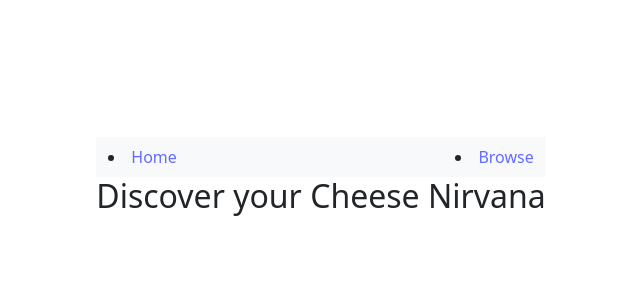
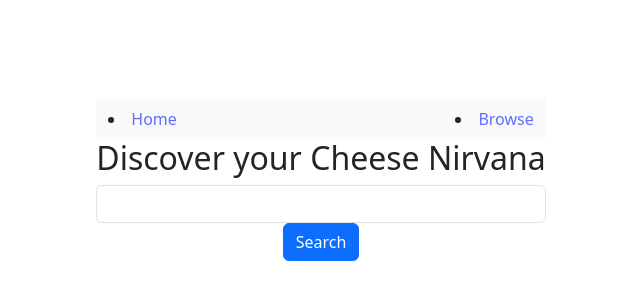
Before and after one commit to nat246/pz-cheeseria-frontend, a React (Vite) app: page / in a window 1280 px wide. Shown: the part 220-520 px from the top of the page, without its empty margins (319-959 px from the left). Built offline with nearby package versions, Linux system fonts and the light colour scheme.

Commit message:
Add SearchBar component to HomePage

```diff
--- /dev/null
+++ b/src/components/SearchBar.tsx
@@ -0,0 +1,14 @@
+import { Button, Input } from "reactstrap";
+
+const SearchBar = () => {
+  return (
+    <div className="search">
+      <Input />
+      <Button color="primary" size="md">
+        Search
+      </Button>
+    </div>
+  );
+};
+
+export default SearchBar;
--- a/src/pages/HomePage.tsx
+++ b/src/pages/HomePage.tsx
@@ -1,9 +1,11 @@
+import SearchBar from "../components/SearchBar";
 
 const HomePage = () => {
   return (
     <div>
       <h2>Discover your Cheese Nirvana</h2>
 
+      <SearchBar />
     </div>
   );
 };
```
